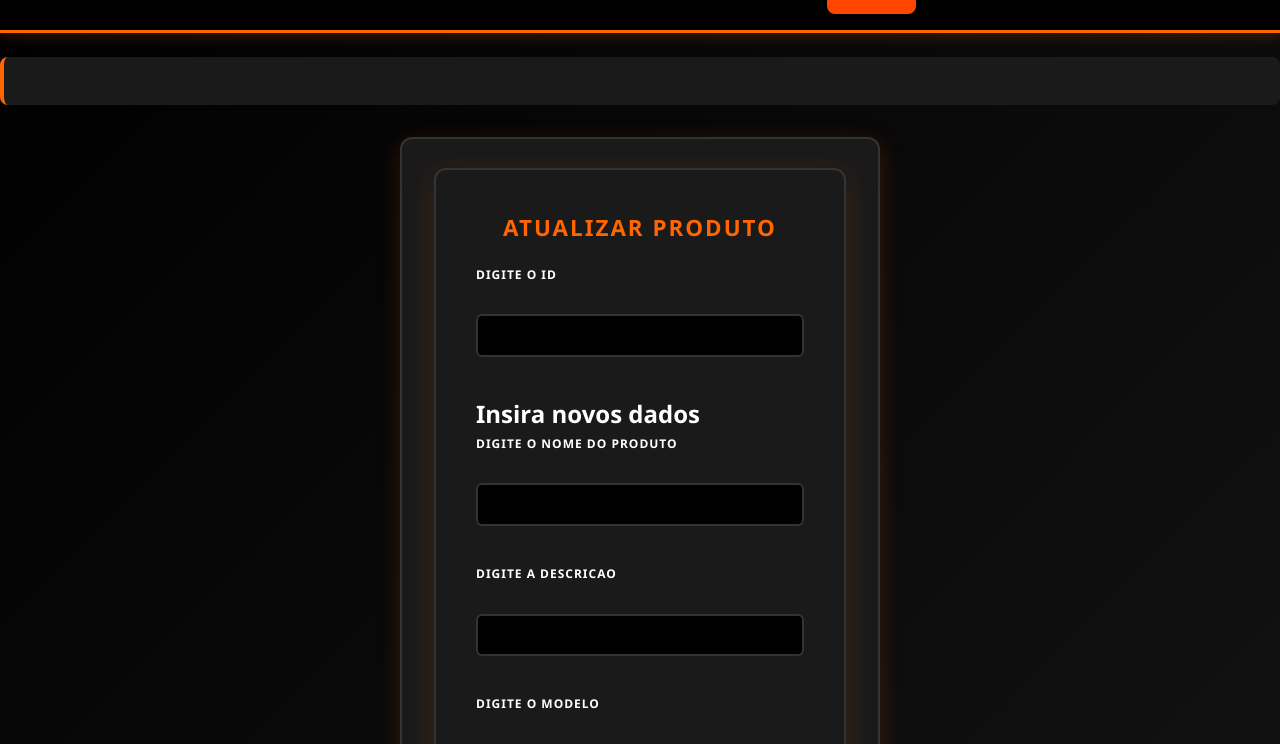
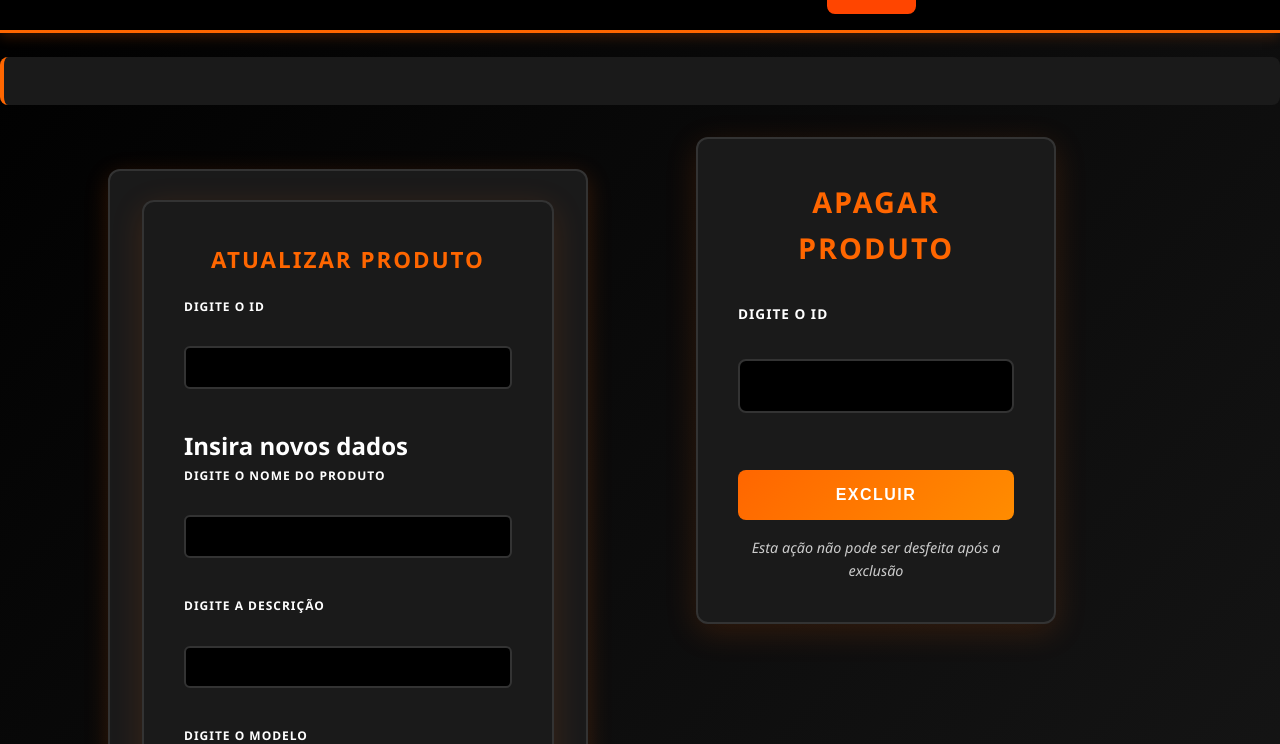
Before and after one commit to Gutogd/ecomerce, a plain HTML site: page front/html/gerenciamento.html in a window 1280 px wide. Shown: the part 53-797 px from the top of the page. Drawn offline with Linux system fonts and the light colour scheme; no server answers.

Commit message:
apaga atualizado

```diff
--- a/front/css/style.css
+++ b/front/css/style.css
@@ -442,6 +442,23 @@ footer {
     font-size: 0.75rem;
     margin-bottom: 0.3rem;
 }
+.container-gerenciar-produtos {
+    display: flex;
+    justify-content: flex-start;  /* 🔥 empurra tudo levemente para a esquerda */
+    align-items: flex-start;
+    margin-top: 2rem;
+    padding-right: 14rem;           /* 🔥 ajuste fino para a esquerda */
+}
+
+/* Larguras */
+.container-gerenciar-produtos .form-produto {
+    width: 480px;
+}
+
+.container-gerenciar-produtos .delete-box {
+    width: 360px;
+}
+
 
 
 /* ===== LAYOUT RESPONSIVO ===== */
--- a/front/html/gerenciamento.html
+++ b/front/html/gerenciamento.html
@@ -6,10 +6,10 @@
 <script src="../js/gerenciarProduto.js" defer></script>
 <link rel="stylesheet" href="../css/style.css">
 </head>
+
 <body>
 
 <header class="header">
-
     <nav class="nav">
         <span id="usuarioLogado"></span>
         <a href="./produto.html">voltar</a>
@@ -20,80 +20,52 @@
 
 <div class="tabela" id="resListar"></div>
 
+<!-- FORMULÁRIO DE ATUALIZAÇÃO -->
+<div class="container-gerenciar-produtos">
 <form class="form-produto">
 
-
-
-    <div class="login-box" id="cadProduto" required>
+    <div class="login-box" id="cadProduto">
         <h1>Atualizar Produto</h1>
 
         <label for="id">digite o id</label><br>
         <input type="number" id="id"><br><br>
 
-
         <h2>Insira novos dados</h2>
 
-
-<label for="nome">digite o nome do produto</label><br>
+        <label for="nome">Digite o nome do produto</label><br>
         <input type="text" id="nome"><br><br>
 
-
-<label for="descricao">Digite a descricao</label><br>
+        <label for="descricao">Digite a descrição</label><br>
         <input type="text" id="descricao"><br><br>
-
 
         <label for="modelo">Digite o modelo</label><br>
         <input type="text" id="modelo"><br><br>
 
-
         <label for="preco">Digite o preço</label><br>
         <input type="text" id="preco"><br><br>
-
 
         <label for="imagem_url">Digite a imagem do produto</label><br>
         <input type="text" id="imagem_url"><br><br>
 
-
         <button id="btnAtualizarProduto">Atualizar</button>
         <p class="alerta-atualiza">(Pode atualizar somente um campo)</p>
-
     </div>
 
+</form>
 
-<div class="delete-box">
+<!-- FORMULÁRIO DE EXCLUSÃO -->
+<form id="formDelete" class="delete-box">
     <h1>Apagar Produto</h1>
-<form id="formDelete">
-<label for="codDelete">digite o id</label><br>
+
+    <label for="codDelete">Digite o id</label><br>
     <input type="number" id="codDelete"><br><br>
 
-
     <button id="btnDelete">Excluir</button>
-<p class="alerta-delete">Esta ação nao pode ser desfeita após a exclusão</p>
+    <p class="alerta-delete">Esta ação não pode ser desfeita após a exclusão</p>
 </form>
 </div>
 
-
-<div class="espaco2"></div>
-</div>
-</div>
-</section>
-
-
-
-<form>
-
-
-<footer class="footer">
-
-</footer>
-
-
-
-
-
-
-
-
+<footer class="footer"></footer>
 
 </body>
 </html>
```
Lines whose indentation alone changed are shown as unchanged.
